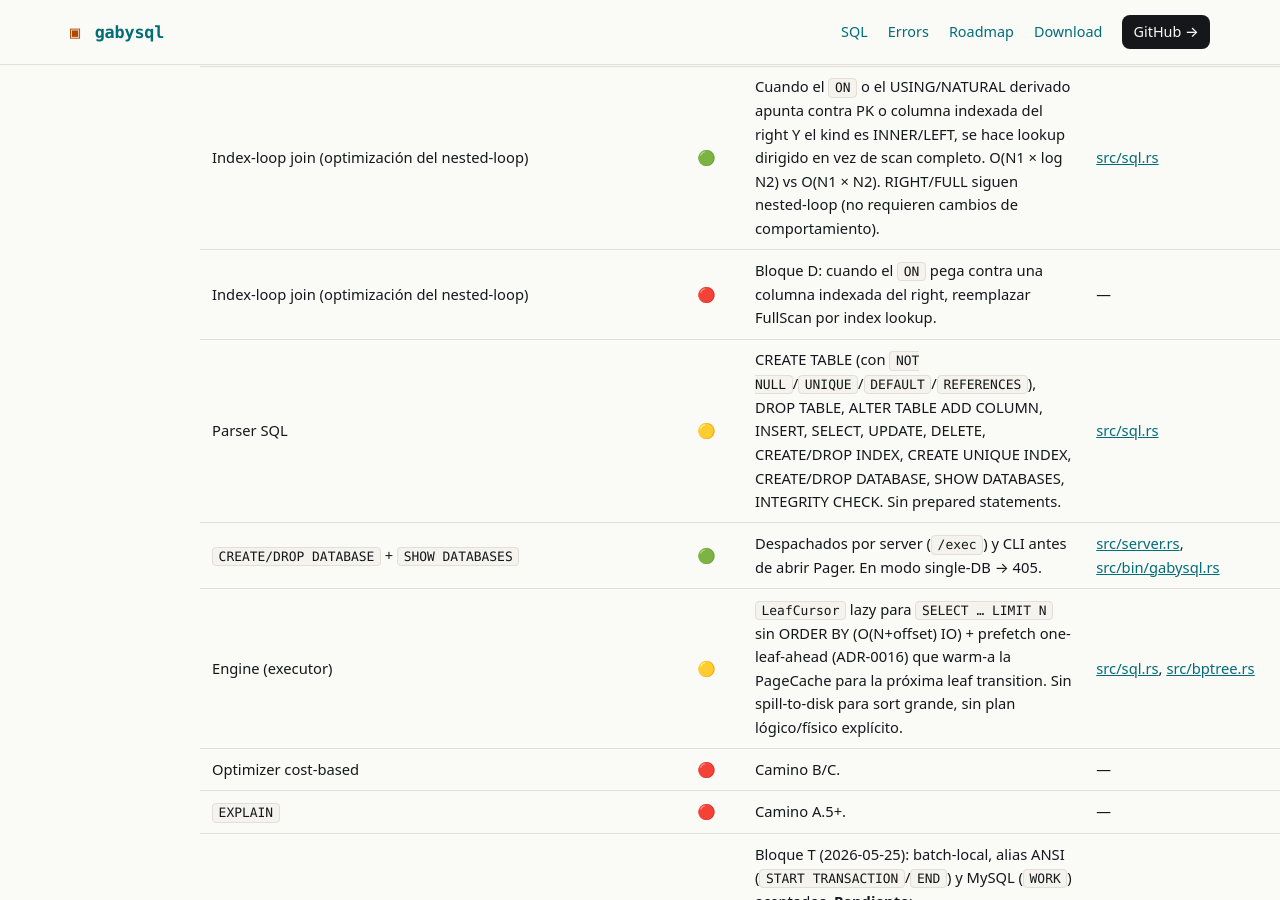
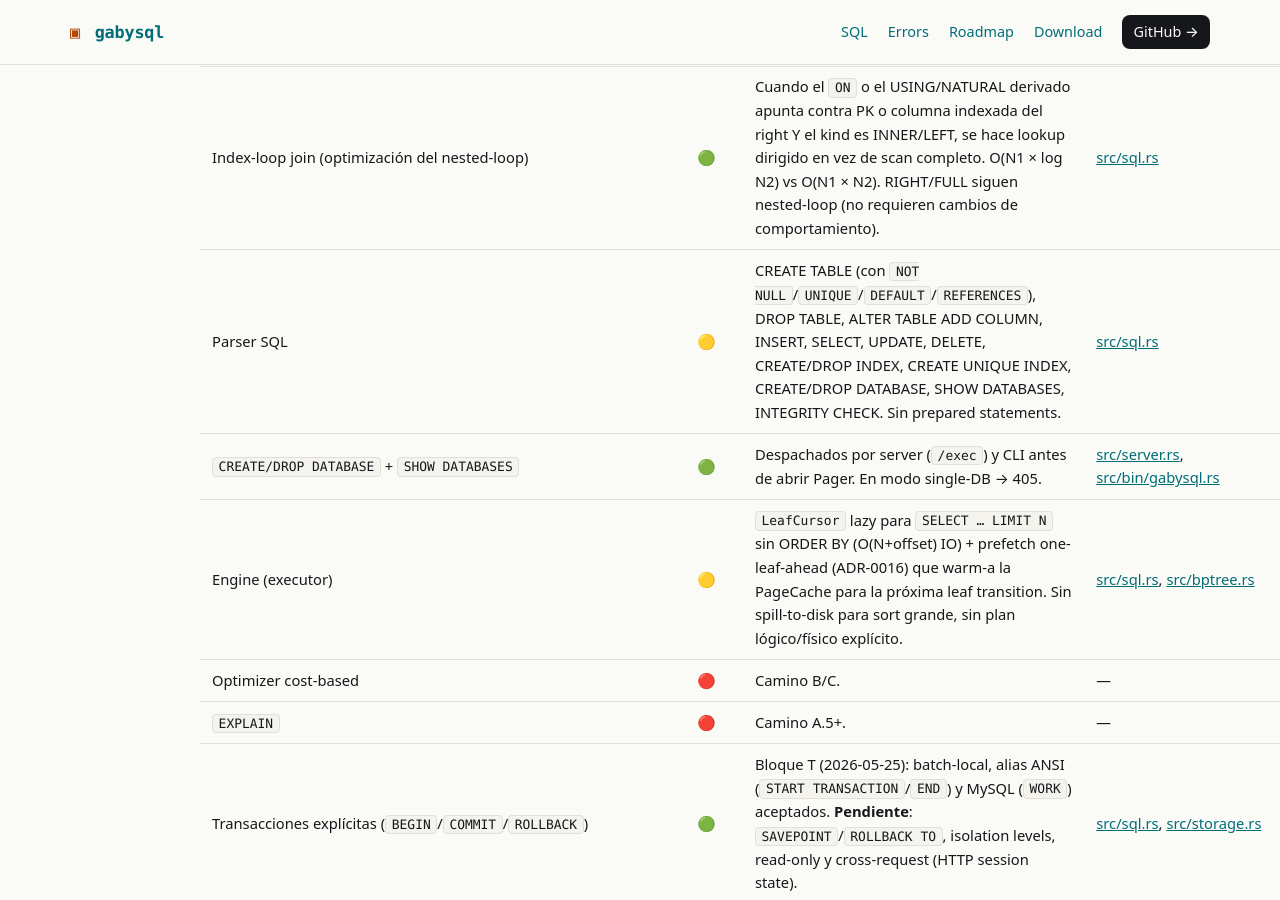
Before and after one commit to vladimiracunadev-create/gabysql, a Jekyll site: the page built from docs/STATUS.md, in a window 1280 px wide and 900 px high, scrolled down 2444 px. Built offline with Jekyll 4.4.1, drawn with Linux system fonts in a browser that asks for light colours; our own code applies the rules of GitHub Pages for plain Markdown files.

Commit message:
fix(docs): borrar fila duplicada obsoleta de STATUS.md (index-loop join)
L45 ya tenía "Index-loop join | 🟢 | Cuando el ON apunta contra PK..."
con descripción correcta del bloque D entregado.

L46 era un fantasma del estado pre-bloque-D: "Index-loop join | 🔴 |
Bloque D: cuando el ON pega contra una columna indexada del right,
reemplazar FullScan por index lookup. | —" — exactamente la misma
feature pero marcada como pendiente.

Quedó cuando se agregó la fila 🟢 sin borrar la 🔴 anterior.

Encontrado vía scan sistemático con grep sobre TODOS los .md del repo:
patrones buscados (16 categorías):
1. Mermaid con `|` en `[...]`        → 0 hits (solo el del commit previo).
2. Mermaid con `(` sin escape         → 0 hits problemáticos.
3. Llaves Mermaid sin balancear       → 0 hits.
4. Tipos internos Rust en doc usuario → solo en CHANGELOG/ARCHITECTURE
   (legítimos — son cambios técnicos del AST).
5. VERSION 6                          → solo en CHANGELOG histórico
   y "VERSION 6+" en docs (referencia válida a partir de la versión 6).
6. "bloque D" como pendiente          → 1 hit (este).
7. Mensajes pre-E1/E2/E3              → solo en CHANGELOG/INCIDENTS
   (registro histórico, legítimo).
8. Code fences impares                → 0.
9. Cross-references a .md inexistente → 0 detectados.
10-17. Otros patrones                 → falsos positivos (separadores
    de tablas, encoding de pipes escapados, etc.).

El repo queda consistente. Sin más bugs render-breaking ni
contradicciones internas en archivos .md.

Co-Authored-By: Claude Opus 4.7 <noreply@anthropic.com>

```diff
--- a/docs/STATUS.md
+++ b/docs/STATUS.md
@@ -43,7 +43,6 @@ Leyenda: 🟢 producción-ready en su scope · 🟡 funcional con limitaciones
 | `LEFT [OUTER] JOIN`, `RIGHT [OUTER] JOIN`, `FULL [OUTER] JOIN` con NULL-fill | 🟢 | Implementado vía tracking de matched-rows + NULL-fill por kind. `OUTER` opcional. Combinable en chains. | [src/sql.rs](../src/sql.rs) |
 | `JOIN ... USING (col)`, `NATURAL JOIN` | 🟢 | USING soporta 1 columna; NATURAL exige exactamente 1 columna común (>1 → `[GBY-4023]`). `SELECT *` omite la columna fusionada del right (ANSI). | [src/sql.rs](../src/sql.rs) |
 | Index-loop join (optimización del nested-loop) | 🟢 | Cuando el `ON` o el USING/NATURAL derivado apunta contra PK o columna indexada del right Y el kind es INNER/LEFT, se hace lookup dirigido en vez de scan completo. O(N1 × log N2) vs O(N1 × N2). RIGHT/FULL siguen nested-loop (no requieren cambios de comportamiento). | [src/sql.rs](../src/sql.rs) |
-| Index-loop join (optimización del nested-loop) | 🔴 | Bloque D: cuando el `ON` pega contra una columna indexada del right, reemplazar FullScan por index lookup. | — |
 | Parser SQL | 🟡 | CREATE TABLE (con `NOT NULL`/`UNIQUE`/`DEFAULT`/`REFERENCES`), DROP TABLE, ALTER TABLE ADD COLUMN, INSERT, SELECT, UPDATE, DELETE, CREATE/DROP INDEX, CREATE UNIQUE INDEX, CREATE/DROP DATABASE, SHOW DATABASES, INTEGRITY CHECK. Sin prepared statements. | [src/sql.rs](../src/sql.rs) |
 | `CREATE/DROP DATABASE` + `SHOW DATABASES` | 🟢 | Despachados por server (`/exec`) y CLI antes de abrir Pager. En modo single-DB → 405. | [src/server.rs](../src/server.rs), [src/bin/gabysql.rs](../src/bin/gabysql.rs) |
 | Engine (executor) | 🟡 | `LeafCursor` lazy para `SELECT … LIMIT N` sin ORDER BY (O(N+offset) IO) + prefetch one-leaf-ahead (ADR-0016) que warm-a la PageCache para la próxima leaf transition. Sin spill-to-disk para sort grande, sin plan lógico/físico explícito. | [src/sql.rs](../src/sql.rs), [src/bptree.rs](../src/bptree.rs) |
```
